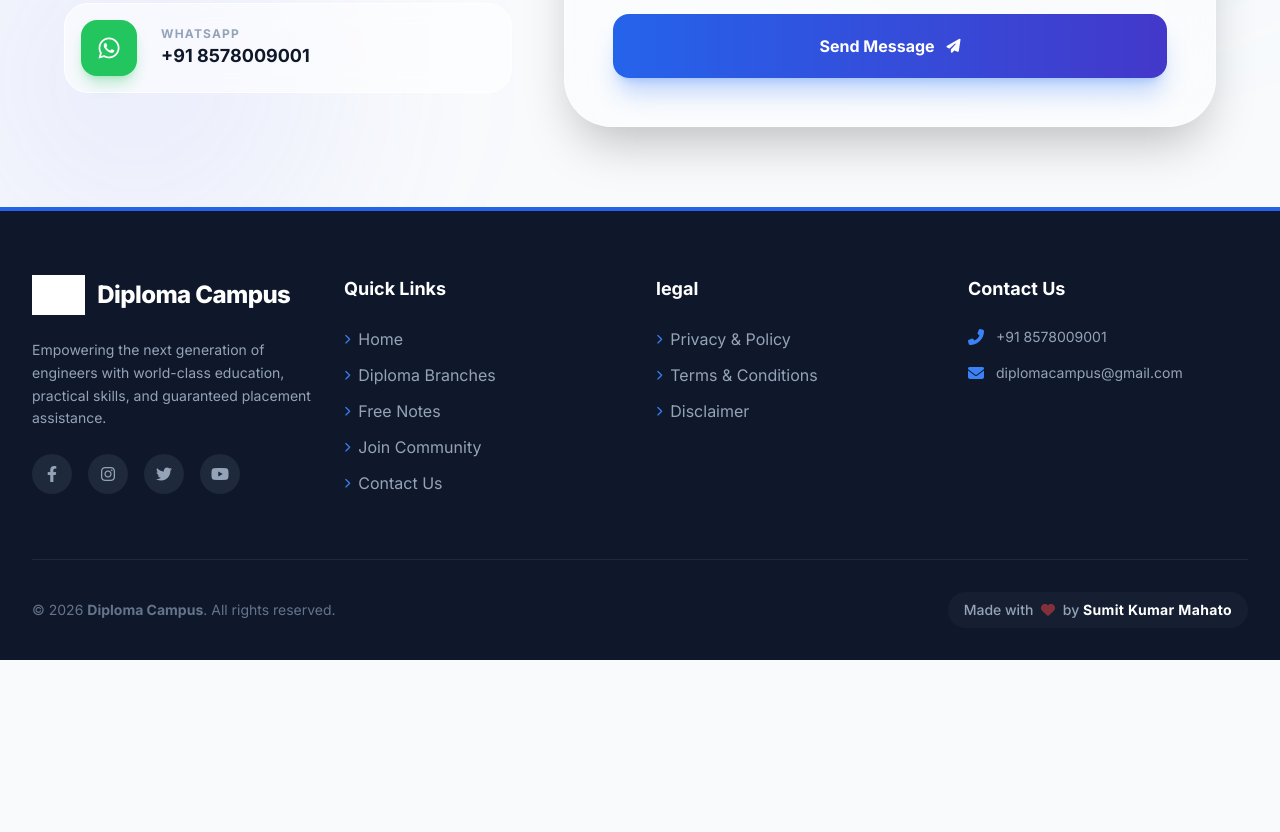
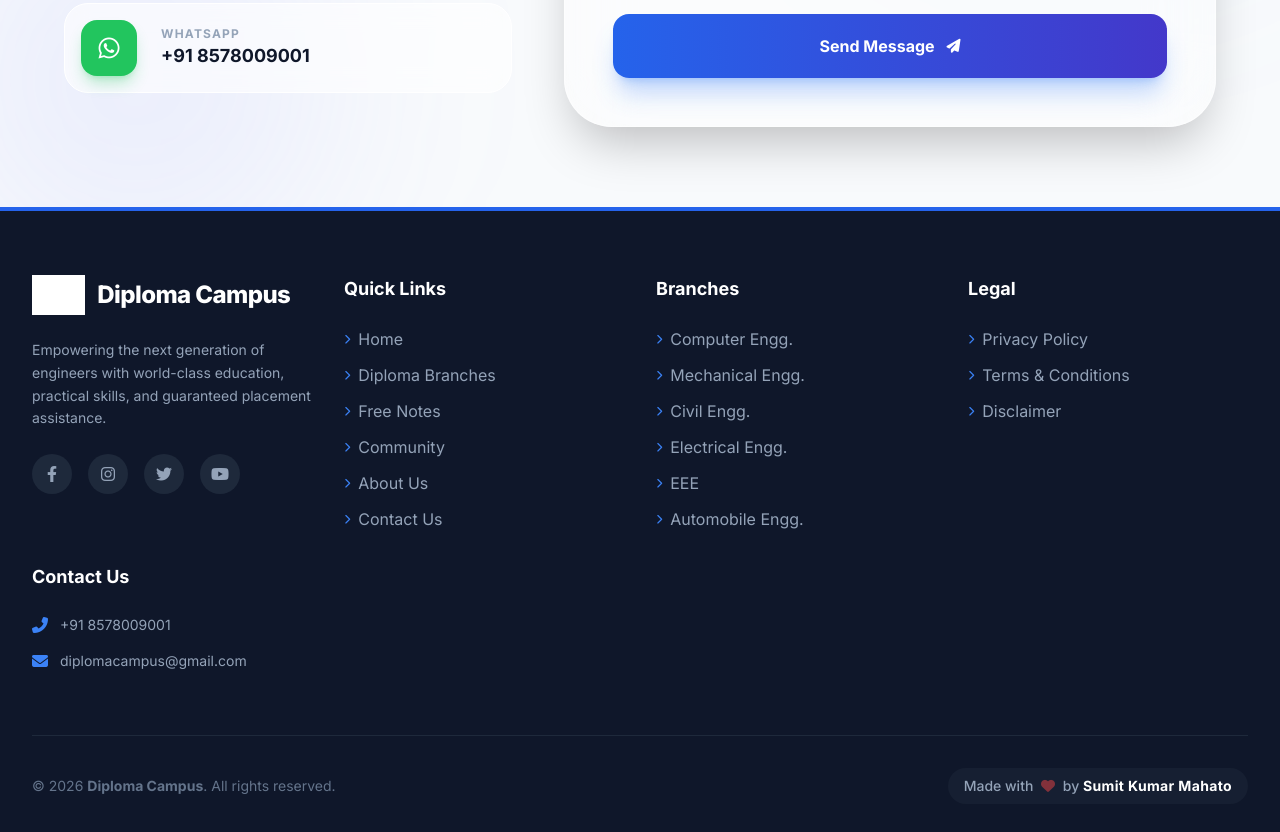
Before and after one commit to diplomacampus/01, a plain HTML site: page code/contact-us.html in a window 1280 px wide. Shown: the part 604-1436 px from the top of the page. Before the commit the page ends 1264 px from the top, so only its background shows below. Drawn offline with nearby package versions, Linux system fonts and the light colour scheme; grey boxes are pictures that could not be loaded.

Commit message:
Update contact-us.html

```diff
--- a/code/contact-us.html
+++ b/code/contact-us.html
@@ -226,6 +226,7 @@
     </main>
 
 
+
     <!-- ========================================== -->
     <!-- PREMIUM FOOTER -->
     <!-- ========================================== -->
@@ -253,28 +254,93 @@
                     </div>
                 </div>
 
+
             <!-- Quick Links -->
             <div>
                 <h4 class="text-white font-bold text-lg mb-6">Quick Links</h4>
                 <ul class="flex flex-col gap-3">
-                        <li><a href="index.html" class="text-slate-400 hover:text-white transition-colors flex items-center gap-2"><i class="fas fa-chevron-right text-[10px] text-blue-500"></i> Home</a></li>
-                        <li><a href="#branches" class="text-slate-400 hover:text-white transition-colors flex items-center gap-2"><i class="fas fa-chevron-right text-[10px] text-blue-500"></i> Diploma Branches</a></li>
-                        <li><a href="#notes" class="text-slate-400 hover:text-white transition-colors flex items-center gap-2"><i class="fas fa-chevron-right text-[10px] text-blue-500"></i> Free Notes</a></li>
-                        <li><a href="#community" class="text-slate-400 hover:text-white transition-colors flex items-center gap-2"><i class="fas fa-chevron-right text-[10px] text-blue-500"></i> Join Community</a></li>
-                        <li><a href="#" class="text-slate-400 hover:text-white transition-colors flex items-center gap-2"><i class="fas fa-chevron-right text-[10px] text-blue-500"></i> Contact Us</a></li>
+
+                    <li><a href="index.html" class="text-slate-400 hover:text-white transition flex items-center gap-2">
+                        <i class="fas fa-chevron-right text-[10px] text-blue-500"></i> Home
+                    </a></li>
+
+                    <li><a href="index.html#branches" class="text-slate-400 hover:text-white transition flex items-center gap-2">
+                        <i class="fas fa-chevron-right text-[10px] text-blue-500"></i> Diploma Branches
+                    </a></li>
+
+                    <li><a href="index.html#notes" class="text-slate-400 hover:text-white transition flex items-center gap-2">
+                        <i class="fas fa-chevron-right text-[10px] text-blue-500"></i> Free Notes
+                    </a></li>
+
+                    <li><a href="index.html#community" class="text-slate-400 hover:text-white transition flex items-center gap-2">
+                        <i class="fas fa-chevron-right text-[10px] text-blue-500"></i> Community
+                    </a></li>
+
+                    <li><a href="about_us.html" class="text-slate-400 hover:text-white transition flex items-center gap-2">
+                        <i class="fas fa-chevron-right text-[10px] text-blue-500"></i> About Us
+                    </a></li>
+
+                    <li><a href="contact_us.html" class="text-slate-400 hover:text-white transition flex items-center gap-2">
+                        <i class="fas fa-chevron-right text-[10px] text-blue-500"></i> Contact Us
+                    </a></li>
+
                 </ul>
             </div>
 
-                <!-- Resources -->
+
+            <!-- Branches -->
             <div>
-                    <h4 class="text-white font-bold text-lg mb-6">legal </h4>
+                <h4 class="text-white font-bold text-lg mb-6">Branches</h4>
                 <ul class="flex flex-col gap-3">
-                        <li><a href="privacy.html" class="text-slate-400 hover:text-white transition-colors flex items-center gap-2"><i class="fas fa-chevron-right text-[10px] text-blue-500"></i> Privacy & Policy</a></li>
-                        <li><a href="terms.html" class="text-slate-400 hover:text-white transition-colors flex items-center gap-2"><i class="fas fa-chevron-right text-[10px] text-blue-500"></i> Terms & Conditions</a></li>
-                        <li><a href="disclaimer.html" class="text-slate-400 hover:text-white transition-colors flex items-center gap-2"><i class="fas fa-chevron-right text-[10px] text-blue-500"></i> Disclaimer</a></li>
+
+                    <li><a href="cse.html" class="text-slate-400 hover:text-white transition flex items-center gap-2">
+                        <i class="fas fa-chevron-right text-[10px] text-blue-500"></i> Computer Engg.
+                    </a></li>
+
+                    <li><a href="mech.html" class="text-slate-400 hover:text-white transition flex items-center gap-2">
+                        <i class="fas fa-chevron-right text-[10px] text-blue-500"></i> Mechanical Engg.
+                    </a></li>
+
+                    <li><a href="civil.html" class="text-slate-400 hover:text-white transition flex items-center gap-2">
+                        <i class="fas fa-chevron-right text-[10px] text-blue-500"></i> Civil Engg.
+                    </a></li>
+
+                    <li><a href="ee.html" class="text-slate-400 hover:text-white transition flex items-center gap-2">
+                        <i class="fas fa-chevron-right text-[10px] text-blue-500"></i> Electrical Engg.
+                    </a></li>
+
+                    <li><a href="eee.html" class="text-slate-400 hover:text-white transition flex items-center gap-2">
+                        <i class="fas fa-chevron-right text-[10px] text-blue-500"></i> EEE
+                    </a></li>
+
+                    <li><a href="auto.html" class="text-slate-400 hover:text-white transition flex items-center gap-2">
+                        <i class="fas fa-chevron-right text-[10px] text-blue-500"></i> Automobile Engg.
+                    </a></li>
 
                 </ul>
             </div>
+
+
+            <!-- Legal -->
+            <div>
+                <h4 class="text-white font-bold text-lg mb-6">Legal</h4>
+                <ul class="flex flex-col gap-3">
+
+                    <li><a href="privacy.html" class="text-slate-400 hover:text-white transition flex items-center gap-2">
+                        <i class="fas fa-chevron-right text-[10px] text-blue-500"></i> Privacy Policy
+                    </a></li>
+
+                    <li><a href="terms.html" class="text-slate-400 hover:text-white transition flex items-center gap-2">
+                        <i class="fas fa-chevron-right text-[10px] text-blue-500"></i> Terms & Conditions
+                    </a></li>
+
+                    <li><a href="disclaimer.html" class="text-slate-400 hover:text-white transition flex items-center gap-2">
+                        <i class="fas fa-chevron-right text-[10px] text-blue-500"></i> Disclaimer
+                    </a></li>
+
+                </ul>
+            </div>
+
 
             <!-- Contact Info -->
             <div>
@@ -285,23 +351,30 @@
                         <i class="fas fa-phone-alt text-blue-500"></i>
                         <span class="text-slate-400 text-sm">+91 8578009001</span>
                     </li>
+
                     <li class="flex items-center gap-3">
                         <i class="fas fa-envelope text-blue-500"></i>
                         <span class="text-slate-400 text-sm">diplomacampus@gmail.com</span>
                     </li>
+
                 </ul>
             </div>
 
         </div>
 
-            <!-- Bottom Bar: Copyright & Credit -->
-            <div class="border-t border-slate-800 pt-8 flex flex-col md:flex-row items-center justify-between gap-4">
+
+        <!-- Bottom Bar -->
+        <div class="border-t border-slate-800 pt-8 mt-10 flex flex-col md:flex-row items-center justify-between gap-4">
+
             <p class="text-slate-500 text-sm text-center md:text-left">
                 &copy; 2026 <strong>Diploma Campus</strong>. All rights reserved.
             </p>
+
             <p class="text-slate-400 text-sm text-center md:text-right font-medium bg-slate-800/50 px-4 py-2 rounded-full">
-                    Made with <i class="fas fa-heart text-red-500 mx-1 animate-pulse"></i> by <strong class="text-white tracking-wide">Sumit Kumar Mahato</strong>
+                Made with <i class="fas fa-heart text-red-500 mx-1 animate-pulse"></i> by
+                <strong class="text-white tracking-wide">Sumit Kumar Mahato</strong>
             </p>
+
         </div>
 
     </div>
```
Lines whose indentation alone changed are shown as unchanged.
